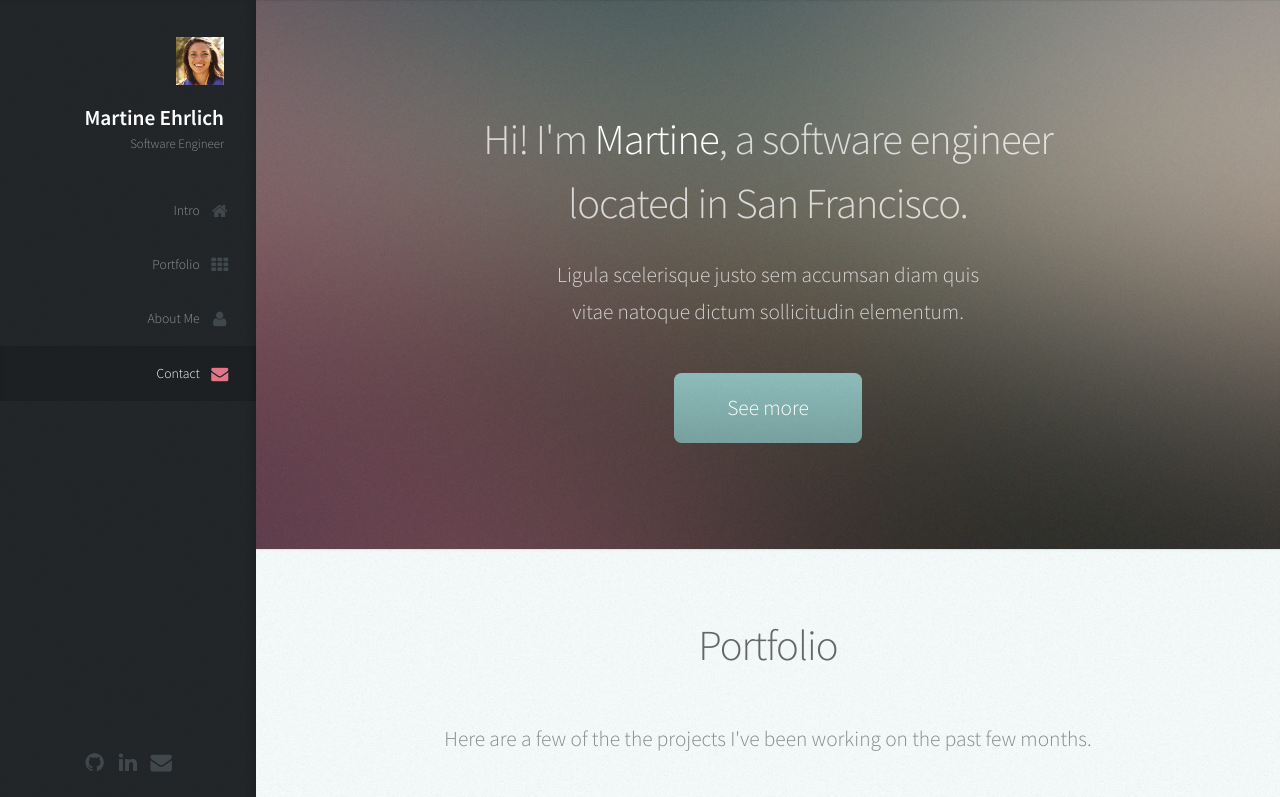
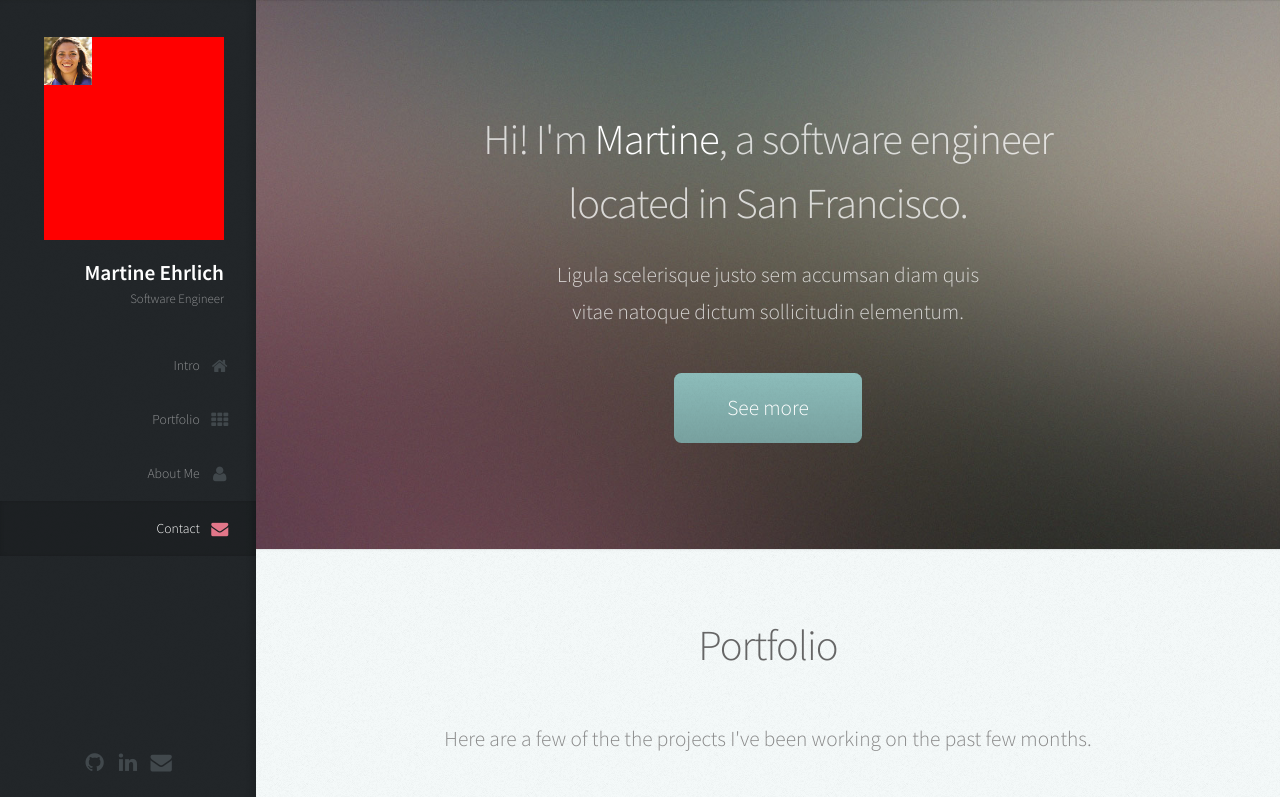
Before and after one commit to martineehrlich/martineehrlich.github.io, a plain HTML site: page index.html in a window 1280 px wide. Shown: the top 797 px of the page. Drawn offline with Linux system fonts and the light colour scheme.

Commit message:
adjust profile picture size

```diff
--- a/assets/css/main.css
+++ b/assets/css/main.css
@@ -1707,8 +1707,8 @@
 		}
 
 		.image.avatar48 {
-			width: 48px;
-			height: 48px;
+			width: 180px;
+			height: 203px;
 			background: #f00;
 		}
 
```
